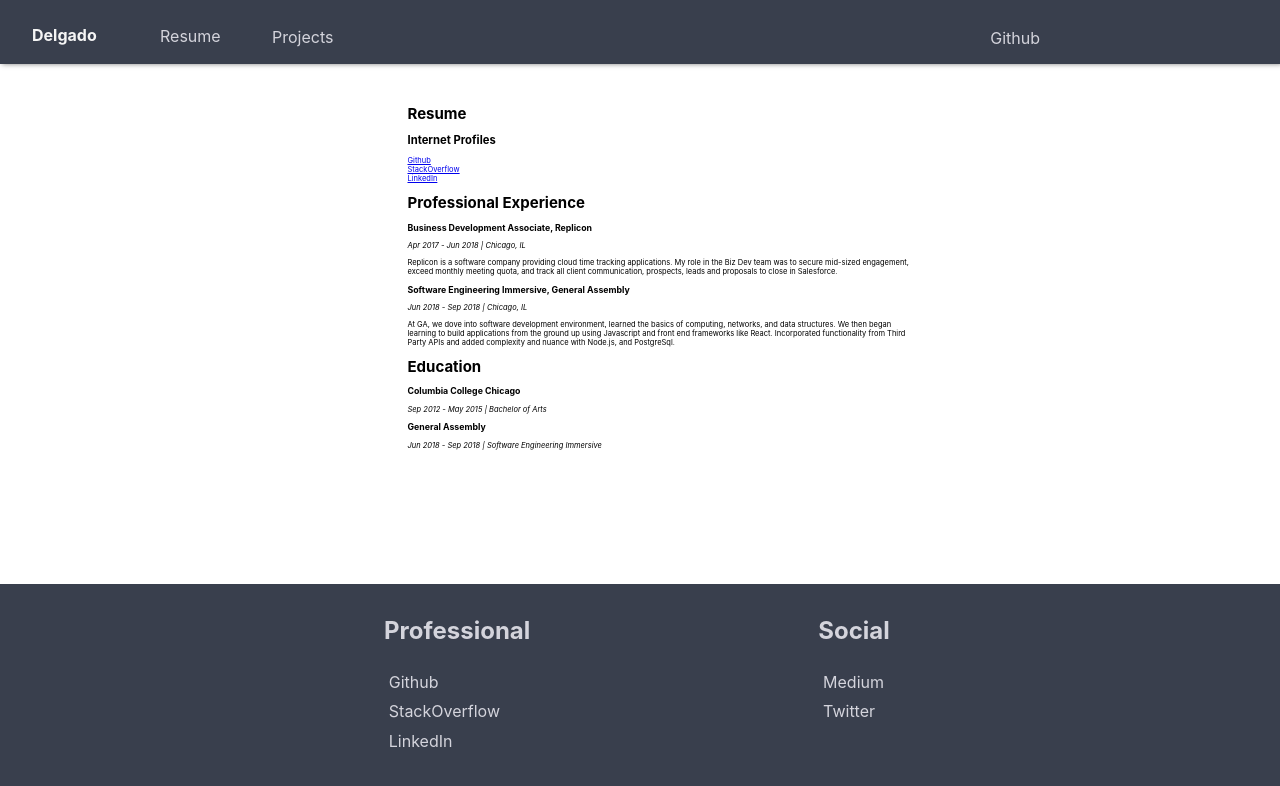
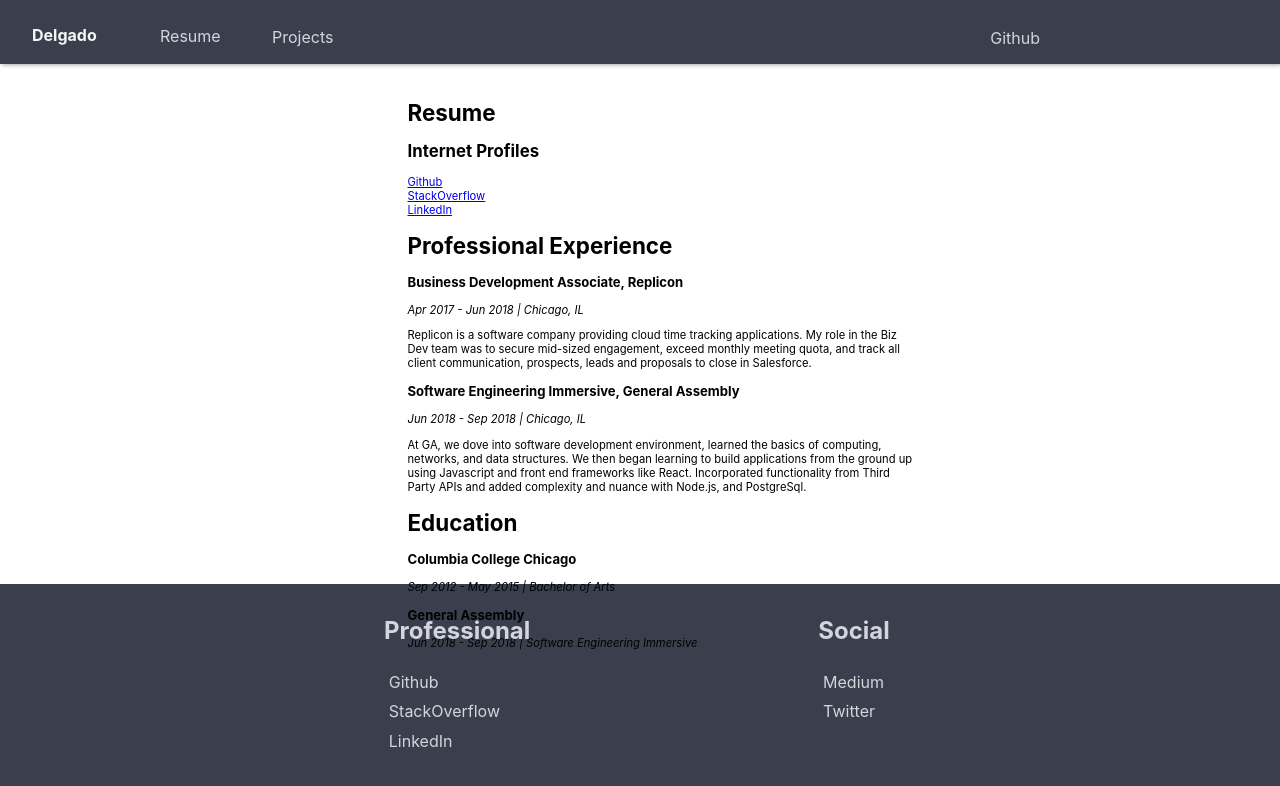
Before and after one commit to alxdelgado/react-portfolio, a React (Create React App) app: page /resume in a window 1280 px wide. Shown: the top 786 px of the page. Built offline with nearby package versions, Linux system fonts and the light colour scheme.

Commit message:
responsive changes to resume page - 4K screens and Laptop L media queries

```diff
--- a/src/pages/resume/resume-page.styles.scss
+++ b/src/pages/resume/resume-page.styles.scss
@@ -28,8 +28,8 @@
        .resume_container {
         padding-left: 10px;
         padding-right: 10px;
-        padding-top: 30px;
-        padding-bottom: 30px;
+        padding-top: 20px;
+        padding-bottom: 20px;
         font-size: 0.6rem;
        }
    }
@@ -44,15 +44,15 @@
         .resume_container {
             padding-left: 0px;
             padding-right: 10px;
-            padding-top: 30px;
-            padding-bottom: 30px;
-            font-size: 7px;
+            padding-top: 20px;
+            padding-bottom: 0px;
+            font-size: 0.7rem;
         }
     }
 }
 
 // Laptop - 1024px
-@media screen and (max-width: 1440px) {
+@media screen and (max-width: 1024px) {
     .resume_wrapper {
         width: 100vw;
         height: 65vh;
```
